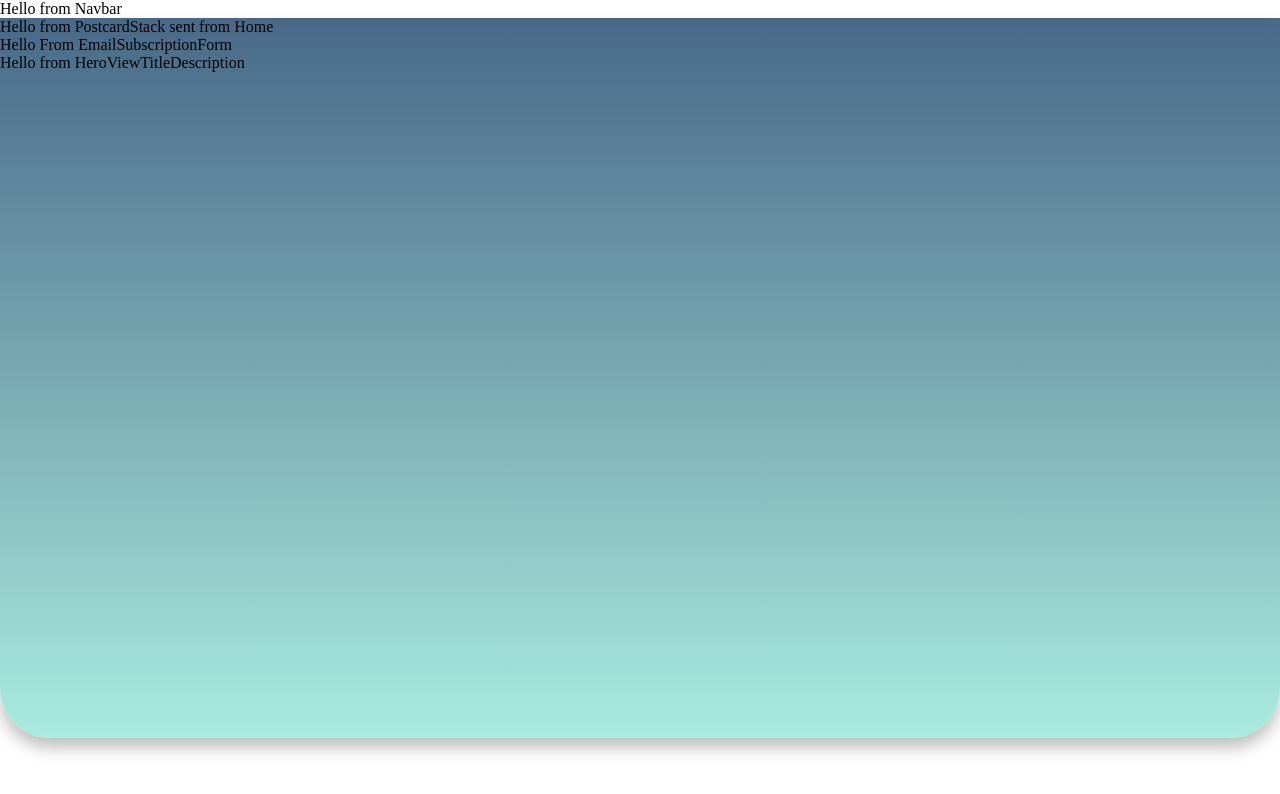
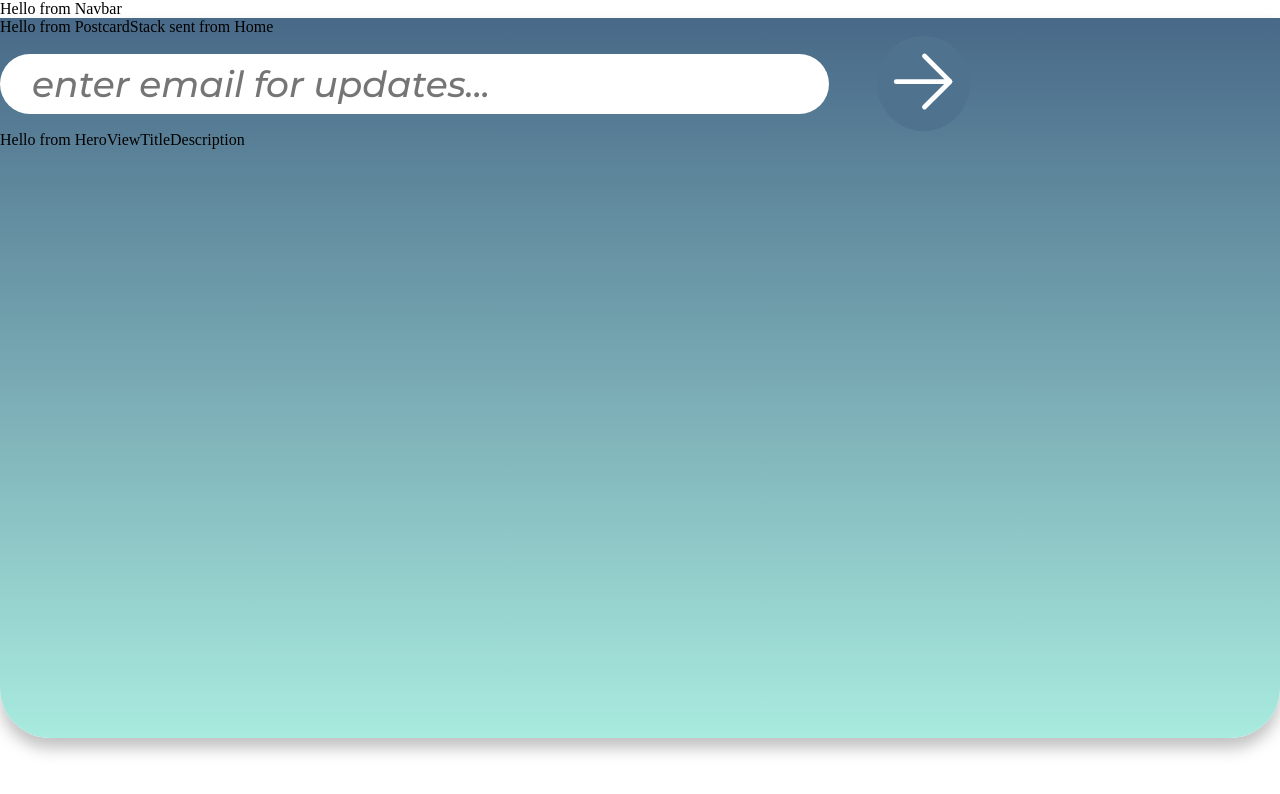
Before and after one commit to CruzHacks/cruzhacks-2021-website, a React (Create React App) app: page / in a window 1280 px wide. Shown: the top 794 px of the page. Built offline with nearby package versions, Linux system fonts and the light colour scheme.

Commit message:
finished email subscription layout

```diff
--- a/src/components/EmailSubscription/EmailSubscription.scss
+++ b/src/components/EmailSubscription/EmailSubscription.scss
@@ -1,3 +1,34 @@
-/* stylelint-disable-line no-empty-source */
+@use "~stylesheets/responsiveness";
 
-/* Delete these lines when you begin development */
+.EmailSubscription {
+  display: flex;
+  align-items: center;
+  flex-wrap: wrap;
+  width: 100%;
+
+  .SearchBox {
+    font-family: "Montserrat Italic";
+    font-size: 36px;
+    line-height: 44px;
+    color: var(--grey);
+    border: none;
+
+    border-radius: 50px;
+    margin-right: var(--extra-extra-large-spacer);
+    padding: var(--small-spacer) var(--extra-large-spacer);
+    width: 765px;
+    min-width: 470px;
+    max-height: 60px;
+
+    @include responsiveness.respond(phone-narrow) {
+      min-width: unset;
+      width: 100%;
+      text-overflow: ellipsis;
+    }
+  }
+  .InputButton {
+    background: var(--wedgewood);
+    border-radius: 50%;
+    padding: var(--medium-spacer);
+  }
+}
--- a/src/components/EmailSubscription/index.view.tsx
+++ b/src/components/EmailSubscription/index.view.tsx
@@ -1,9 +1,14 @@
 import React from "react";
+import { ReactComponent as Arrow } from 'images/arrow.svg';
+
 import "./EmailSubscription.scss";
 
 const EmailSubscriptionForm: React.FC = () => {
   return (
-    <div className="EmailSubscription">Hello From EmailSubscriptionForm</div>
+    <div className="EmailSubscription">
+      <input className="SearchBox" placeholder="enter email for updates..." type="text" name="name"></input>
+      <div className="InputButton"><Arrow /></div>
+    </div>
   );
 };
 
```
